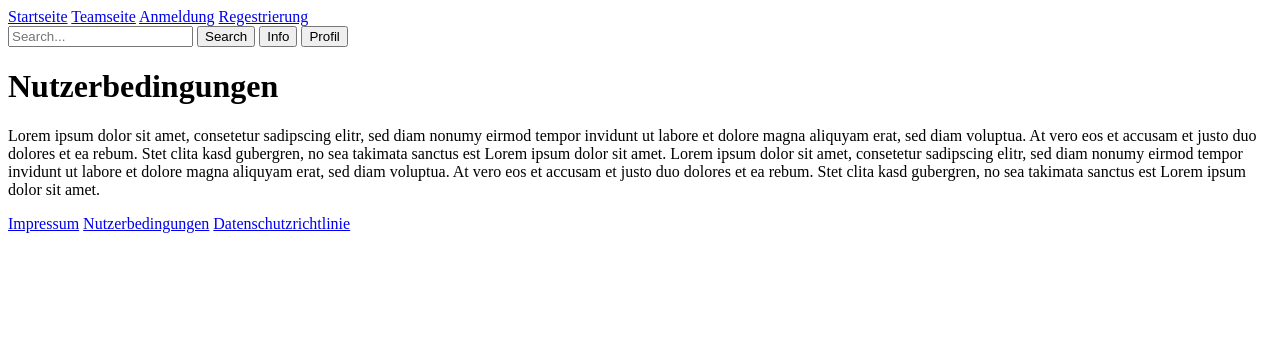
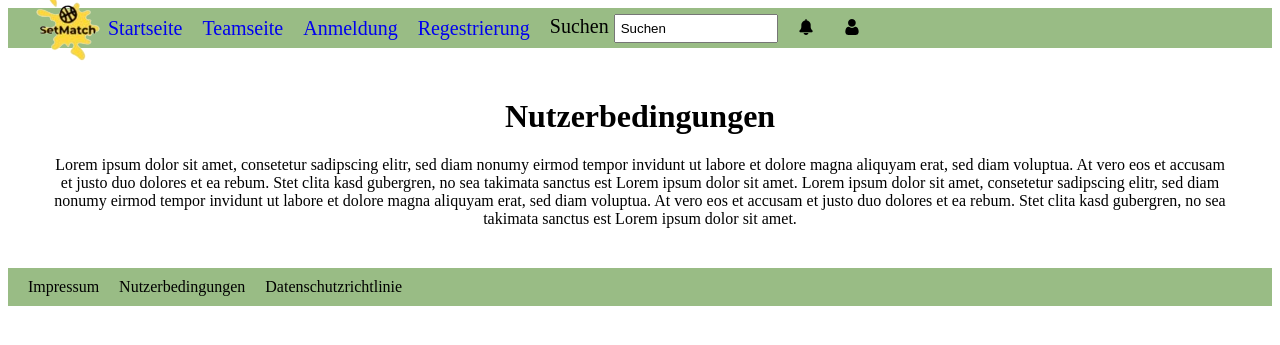
Before and after one commit to HKemper1/SetMatch, a PHP site: page /nutzerbedingungen.html in a window 1280 px wide. Shown: the top 345 px of the page. Run offline with PHP 8.4, Linux system fonts and the light colour scheme.

Commit message:
Bugfixing erstellen css

```diff
--- /dev/null
+++ b/css/nutzerbedingungen.css
@@ -0,0 +1,64 @@
+header {
+    display: flex;
+    justify-content: space-between;
+    align-items: center;
+    padding: 10px 20px;
+    background-color: #99BC85;
+    justify-content: flex-start;
+    text-align: right;
+    flex: 0 0 auto;
+    max-height: 20px;
+  }
+
+  nav {
+    display: flex;
+    align-items: center;
+    font-size: 20px;
+  }
+
+  nav a {
+    margin-right: 20px;
+    text-decoration: none;
+  }
+
+  nav input[type="text"] {
+    width: 150px;
+    padding: 5px;
+  }
+
+  nav img {
+    margin-right: 10px;
+  }
+
+
+/* Setup Footer */
+footer {
+    background-color: #99BC85;
+    padding: 10px 20px;
+    display: flex;
+    justify-content: flex-start;
+    align-items: center;
+    text-align: right;
+    margin-top: auto;
+    flex: 0 0 auto;
+  }
+
+  footer a {
+    margin-right: 20px;
+    text-decoration: none;
+    color: black;
+  }
+
+/* Styles für den Hauptinhalt */
+main {
+    padding: 20px;
+    text-align: center;
+}
+h1 {
+    margin-top: 30px;
+}
+
+p {
+    margin: 20px;
+    max-width: 1600px;
+}
--- a/css/teamseite.css
+++ b/css/teamseite.css
@@ -66,7 +66,7 @@ nav img {
 
 .element4 {
   flex: 0 0 64.5%;
-  background-image: url("\images\teamseite\feld.png");
+  background-image: url("../images/teamseite/feld.png");
   background-size: cover;
   background-position: center;
   background-repeat: no-repeat;
--- a/nutzerbedingungen.html
+++ b/nutzerbedingungen.html
@@ -3,26 +3,39 @@
 <head>
   <meta charset="UTF-8">
   <meta name="viewport" content="width=device-width, initial-scale=1.0">
+  <link rel="stylesheet" type="text/css" href="css/nutzerbedingungen.css">
   <title>Nutzerbedingungen</title>
 </head>
 <body>
+  <header>
+    <img src="images/teamseite/logo-80x80.png"
+            srcset="logo-160x160 2x"
+            alt="SetMatch"
+            width="80"
+        height="80">
     <nav>
-  <a href="index.html">Startseite</a>
+        <a href="index.html">  Startseite</a>
         <a href="teamseite.html">Teamseite</a>
         <a href="anmeldung.html"> Anmeldung</a>
         <a href="registrierung.html"> Regestrierung</a>
+        <a><label for="suchen">Suchen
+            <input id="suchen" type="text"
+                   name="suchen" size="10"
+                   maxlength="30" value="Suchen">
+        </label></a>
 
-  <form id="form">
-    <label for="teams"></label><input type="search" id="teams" name="teamsearch" placeholder="Search...">
-    <button>Search</button>
-    <button>Info</button>
-    <button>Profil</button>
-  </form>
+        <a> <img src="images/teamseite/glocke.png" alt="Post"
+                 width="16" height="16"></a>
+        <a> <img src="images/teamseite/nutzer.png" alt="Profil"
+                 width="16" height="16"></a>
     </nav>
-
+</header>
+<main>
   <h1>Nutzerbedingungen</h1>
 
   <p>Lorem ipsum dolor sit amet, consetetur sadipscing elitr, sed diam nonumy eirmod tempor invidunt ut labore et dolore magna aliquyam erat, sed diam voluptua. At vero eos et accusam et justo duo dolores et ea rebum. Stet clita kasd gubergren, no sea takimata sanctus est Lorem ipsum dolor sit amet. Lorem ipsum dolor sit amet, consetetur sadipscing elitr, sed diam nonumy eirmod tempor invidunt ut labore et dolore magna aliquyam erat, sed diam voluptua. At vero eos et accusam et justo duo dolores et ea rebum. Stet clita kasd gubergren, no sea takimata sanctus est Lorem ipsum dolor sit amet.</p>
+</main>
+
 <footer>
   <a href="impressum.html">Impressum</a>
   <a href="nutzerbedingungen.html">Nutzerbedingungen</a>
--- a/teamseite.html
+++ b/teamseite.html
@@ -41,7 +41,7 @@
               <div class="item">
                 <div class="spielanfrageContainer">
                     <textarea name="textarea">
-                        Hier kann mehrzeiliger Text eingegeben werden.
+
                     </textarea>
                     <button>
                         Spielanfrage Stellen
```
Also changed, not shown: css/anmeldung.css (+6 -6 lines), css/registrieren.css (+5 -5 lines), css/impressum.css (added). Lines whose indentation alone changed are shown as unchanged.
